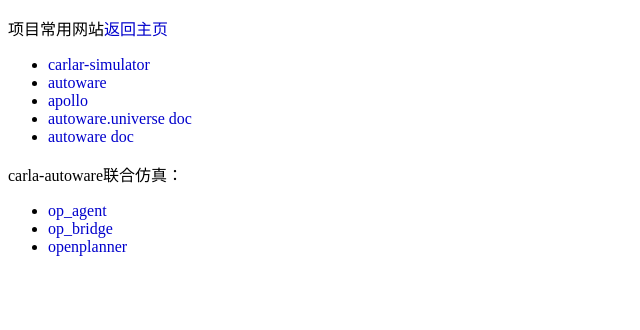
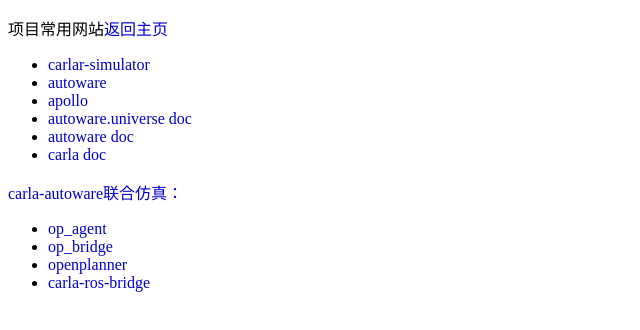
Before and after one commit to Jh142857/Jh142857.github.io, a plain HTML site: page content/project.html in a window 1280 px wide. Shown: the whole page, without its empty margins (0-640 px from the left). Drawn offline with Linux system fonts and the light colour scheme.

Commit message:
Update project.html

```diff
--- a/content/project.html
+++ b/content/project.html
@@ -18,6 +18,7 @@
         <li><a href="https://github.com/ApolloAuto/apollo" target="_blank">apollo</a></li>
         <li><a href="https://autowarefoundation.github.io/autoware.universe/main/" target="_blank">autoware.universe doc</a></li>
         <li><a href="https://autowarefoundation.github.io/autoware-documentation/main/" target="_blank">autoware doc</a></li>
+        <li><a href="https://carla.readthedocs.io/en/latest/" target="_blank">carla doc</li>
     </ul>
     <p>
         carla-autoware联合仿真：
@@ -26,6 +27,7 @@
         <li><a href="https://github.com/hatem-darweesh/op_agent" target="_blank">op_agent</a></li>
         <li><a href="https://github.com/hatem-darweesh/op_bridge" target="_blank">op_bridge</a></li>
         <li><a href="https://github.com/ZATiTech/open_planner" target="_blank">openplanner</a></li>
+        <li><a href="https://carla.readthedocs.io/projects/ros-bridge/en/latest/" target="_blank">carla-ros-bridge</li>
     </ul>
 </body>
 </html>
```
